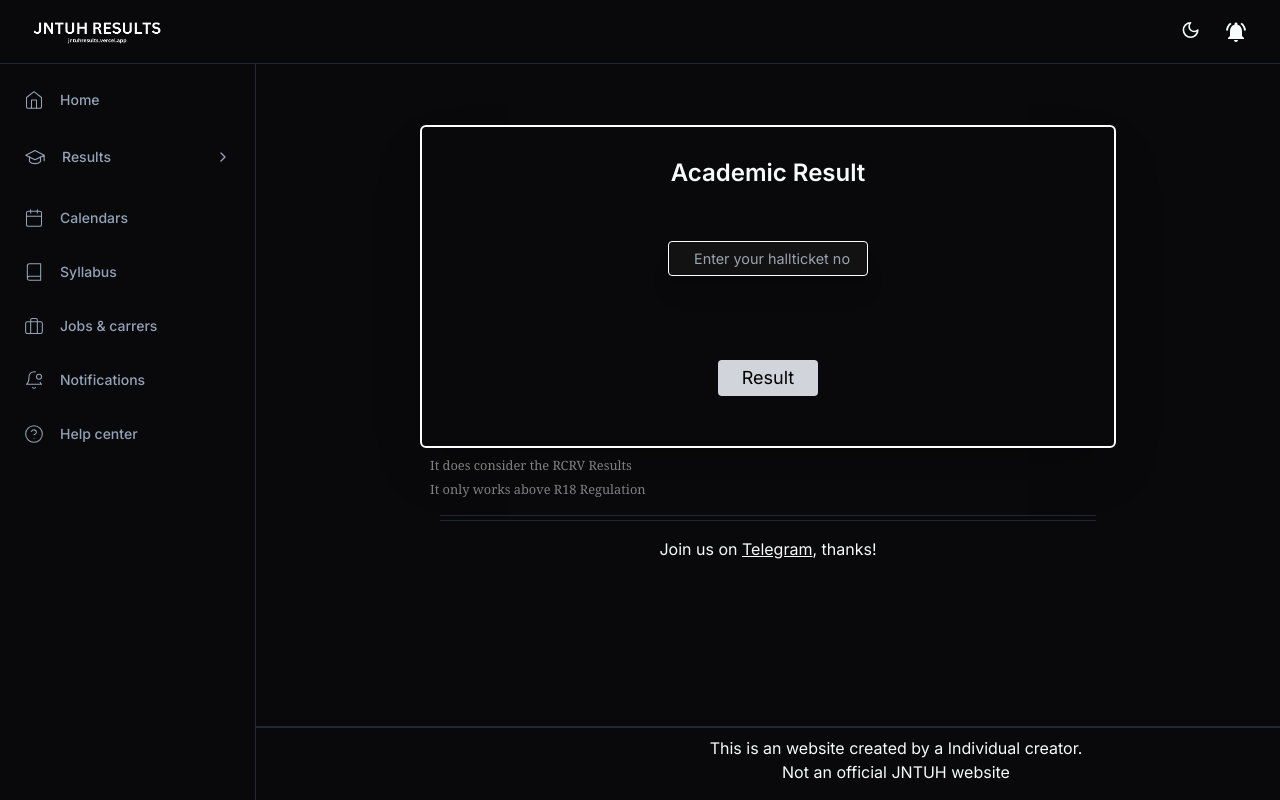
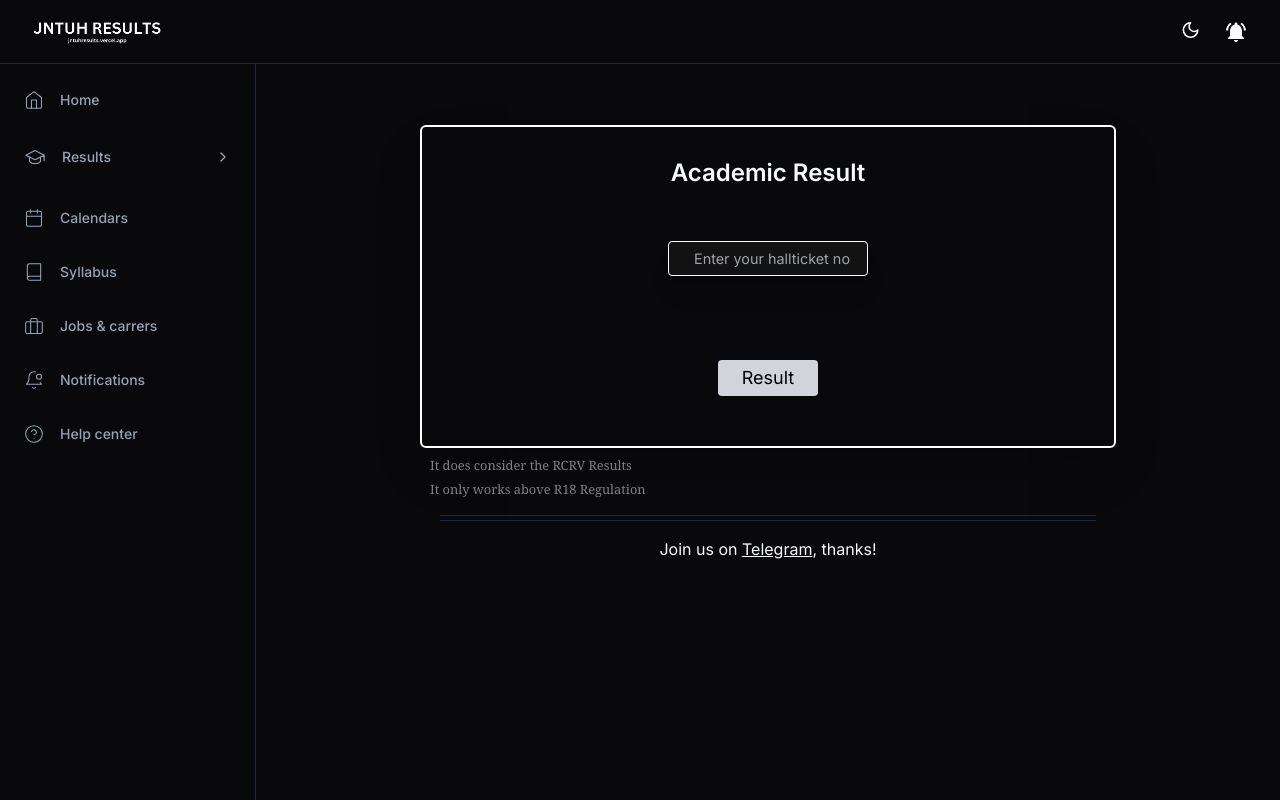
Before and after one commit to ThilakReddyy/JNTUHRESULTS-WEB, a Next.js app: page /academicresult in a window 1280 px wide. Built offline with nearby package versions, Linux system fonts and the light colour scheme; a web font is replaced by a local one.

Commit message:
Add:Footer

```diff
--- a/components/footer/footer.tsx
+++ b/components/footer/footer.tsx
@@ -73,10 +73,6 @@ const Footer = () => {
           {/* </Link> */}, thanks!
         </span>
       </div>
-      <div className=" fixed bottom-0  text-center  mb-4 pt-2 text-[60%] sm:text-[100%] w-full border-t-2 flex flex-col items-center">
-        <span>This is an website created by a Individual creator.</span>
-        <span>Not an official JNTUH website</span>
-      </div>
       <AdComponent />
     </>
   );
```
